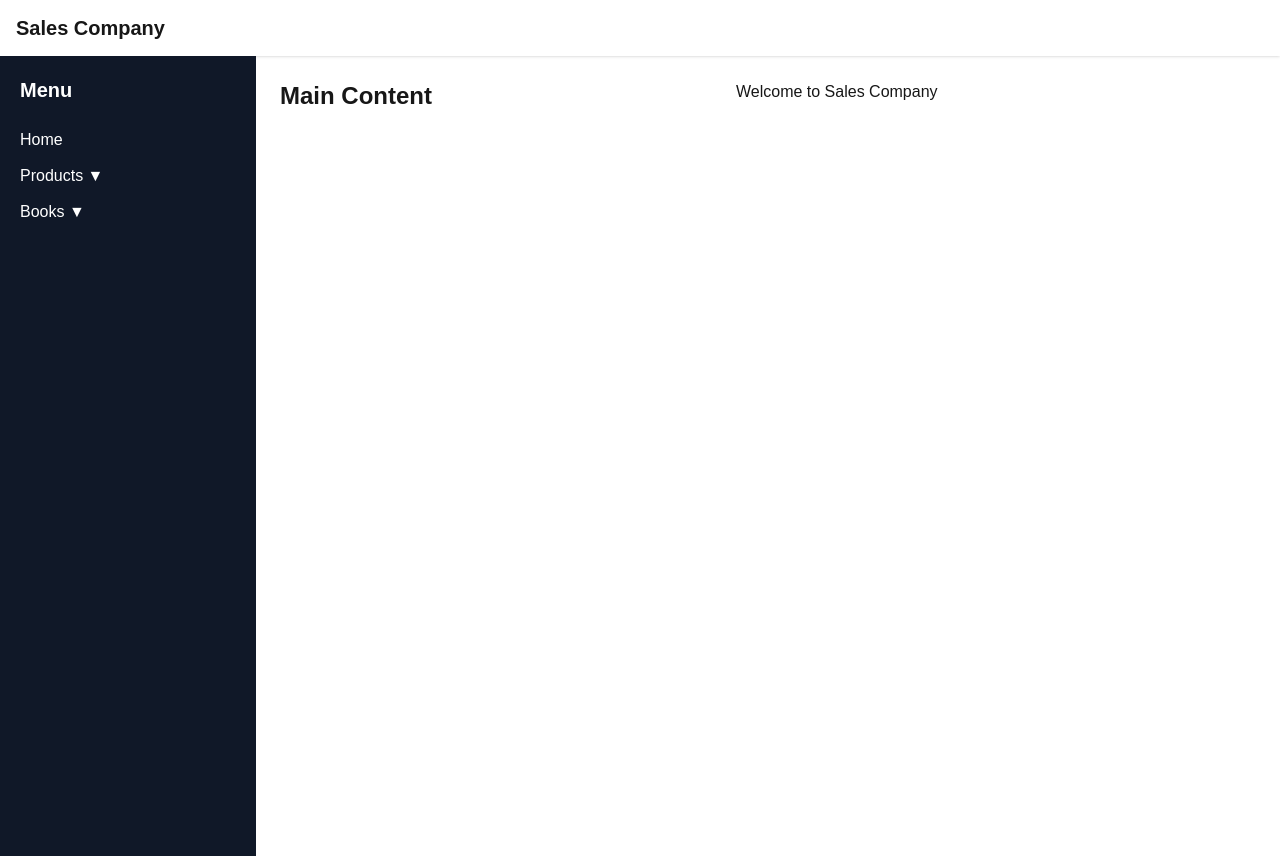
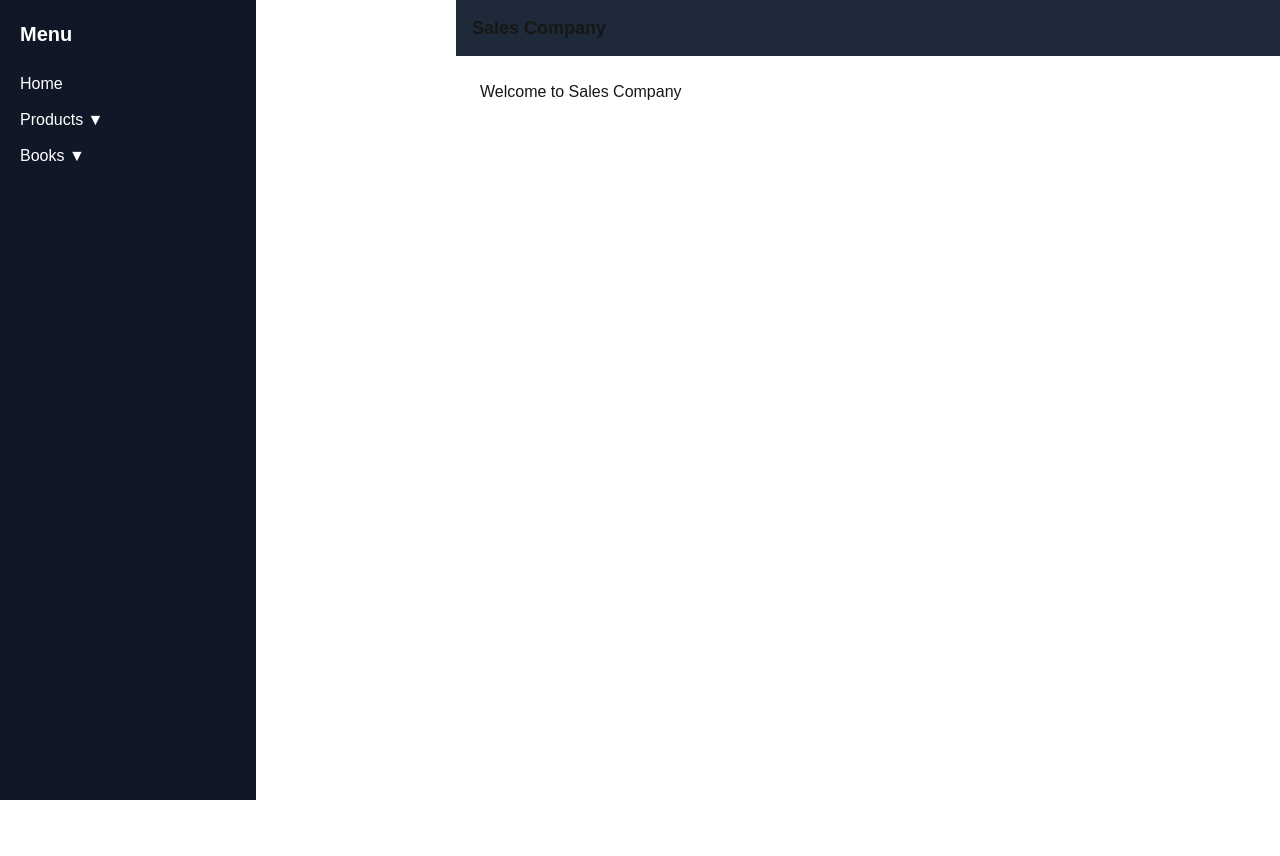
Before and after one commit to Karthik015-alpha/myapp2, a Next.js app: page / in a window 1280 px wide. After the commit the page ends 800 px from the top, so only its background shows below. Built offline with nearby package versions, Linux system fonts and the light colour scheme.

Commit message:
Refactor Sidebar and RootLayout components for improved layout and styling

```diff
--- a/app/components/Sidebar.tsx
+++ b/app/components/Sidebar.tsx
@@ -120,10 +120,11 @@ export default function Sidebar() {
       {/* 🔹 Mobile Button */}
       <button
   onClick={() => setOpen(!open)}
-        className="md:hidden fixed top-4 left-4 z-50 bg-gray-900 text-white p-2 rounded"
+  className="md:hidden fixed top-3 left-3 z-50 bg-gray-900 text-white p-2 rounded"
 >
   ☰
 </button>
+
 
       {/* 🔹 Overlay */}
       {open && (
@@ -136,13 +137,16 @@ export default function Sidebar() {
       {/* 🔹 Sidebar */}
       <aside
   className={`
-        fixed md:sticky top-0 left-0 z-50
-        w-64 h-screen bg-gray-900 text-white p-5
+    fixed md:fixed
+    top-14 md:top-0 left-0
+    w-64 h-[calc(100vh-56px)] md:h-screen
+    bg-gray-900 text-white p-5 z-50
     transform transition-transform duration-300
     ${open ? "translate-x-0" : "-translate-x-full"}
     md:translate-x-0
   `}
 >
+
         <h2 className="text-xl font-bold mb-6">Menu</h2>
 
         <nav className="flex flex-col gap-3">
--- a/app/layout.tsx
+++ b/app/layout.tsx
@@ -28,23 +28,27 @@ export const metadata: Metadata = {
 export default function RootLayout({ children }: { children: React.ReactNode }) {
   return (
     <html lang="en">
-      <body>
+      <body className="bg-black text-white">
 
-        {/* 🔹 Header */}
-        <header className="h-14 flex items-center px-4 bg-white shadow">
-          <h1 className="text-xl font-bold">Sales Company</h1>
-        </header>
-
-        {/* 🔹 Layout */}
         <div className="flex">
 
           {/* Sidebar */}
           <Sidebar />
 
-          {/* Main Content */}
-          <main className="flex-1 p-6 md:ml-64 mt-14 md:mt-0">
-            {children}
-          </main>
+          {/* Right Side */}
+          <div className="flex flex-col flex-1 md:ml-64">
+
+            {/* 🔹 Header */}
+            <header className="fixed md:static top-0 left-0 w-full h-14 bg-gray-800 flex items-center px-4 z-40">
+              <h1 className="text-lg font-bold">Sales Company</h1>
+            </header>
+
+            {/* 🔹 Main Content */}
+            <main className="p-6 mt-14 md:mt-0">
+              {children}
+            </main>
+
+          </div>
 
         </div>
 
@@ -52,6 +56,7 @@ export default function RootLayout({ children }: { children: React.ReactNode })
     </html>
   );
 }
+
 
 // import "./globals.css";
 // import Sidebar from "./components/Sidebar";
```
Lines whose indentation alone changed are shown as unchanged.
